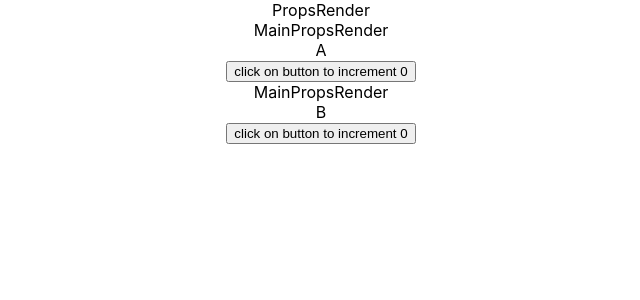
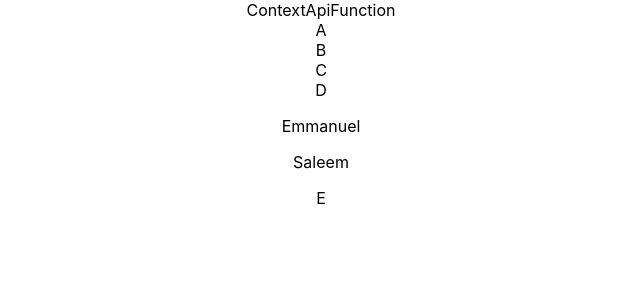
Before and after one commit to es-77/react-js-learn-app, a React (Create React App) app: page / in a window 1280 px wide. Shown: the top 300 px of the page, without its empty margins (319-959 px from the left). Built offline with nearby package versions, Linux system fonts and the light colour scheme.

Commit message:
context api

```diff
--- a/src/App.js
+++ b/src/App.js
@@ -28,6 +28,7 @@ import ChildToParentDataPass from './function_components/ChildToParentDataPass';
 import MapFunction from './function_components/MapFunction';
 import HigherOrderComponents from './function_components/HigherOrderComponents';
 import PropsRender from './function_components/PropsRender';
+import ContextApiFunction from './hooks_components/ContextApiFunction';
 
 function App() {
   return (
@@ -44,6 +45,7 @@ function App() {
       {/* <UseLoggerHook /> */}
       {/* <UseDebugValueHook /> */}
       {/* <UseLocalStorageHook /> */}
+      <ContextApiFunction/>
       {/* <TopBar />
       <Routes>
         <Route path='/' element={<Home />} />
@@ -70,7 +72,7 @@ function App() {
       {/* <ChildToParentDataPass/> */}
       {/* <MapFunction/> */}
       {/* <HigherOrderComponents/> */}
-      <PropsRender/>
+      {/* <PropsRender/> */}
     </div>
   );
 }
--- /dev/null
+++ b/src/components/context_api/A.js
@@ -0,0 +1,13 @@
+import React from 'react'
+import B from './B'
+
+function A() {
+  return (
+    <div>A
+    <br />
+    <B/>
+    </div>
+  )
+}
+
+export default A
--- /dev/null
+++ b/src/components/context_api/B.js
@@ -0,0 +1,13 @@
+import React from 'react'
+import C from './C'
+
+function B() {
+  return (
+    <div>B
+    <br/>
+    <C/>
+    </div>
+  )
+}
+
+export default B
--- /dev/null
+++ b/src/components/context_api/C.js
@@ -0,0 +1,13 @@
+import React from 'react'
+import D from './D'
+
+function C() {
+  return (
+    <div>C
+    <br/>
+    <D/>
+    </div>
+  )
+}
+
+export default C
--- /dev/null
+++ b/src/components/context_api/D.js
@@ -0,0 +1,12 @@
+import React from 'react'
+import E from './E'
+
+function D() {
+  return (
+    <div>D
+    <E/>
+    </div>
+  )
+}
+
+export default D
--- /dev/null
+++ b/src/components/context_api/E.js
@@ -0,0 +1,22 @@
+import React from 'react'
+import { Name,LastName } from '../../hooks_components/ContextApiFunction'
+
+function E() {
+  return (
+    <div>
+    <Name.Consumer>
+        {(name)=>{
+            return <p>{name}</p>
+        }}
+    </Name.Consumer>
+    <LastName.Consumer>
+        {(name)=>{
+            return <p>{name}</p>
+        }}
+    </LastName.Consumer>
+    E
+    </div>
+  )
+}
+
+export default E
--- /dev/null
+++ b/src/hooks_components/ContextApiFunction.js
@@ -0,0 +1,22 @@
+import React from 'react'
+import A from '../components/context_api/A'
+
+let Name = React.createContext();
+let LastName = React.createContext();
+
+function ContextApiFunction() {
+  return (
+    <div>ContextApiFunction
+
+    <br />
+    <Name.Provider value='Emmanuel'>
+    <LastName.Provider value='Saleem'>
+        <A/>
+    </LastName.Provider>
+    </Name.Provider>
+
+    </div>
+  )
+}
+export {Name,LastName}
+export default ContextApiFunction
```
